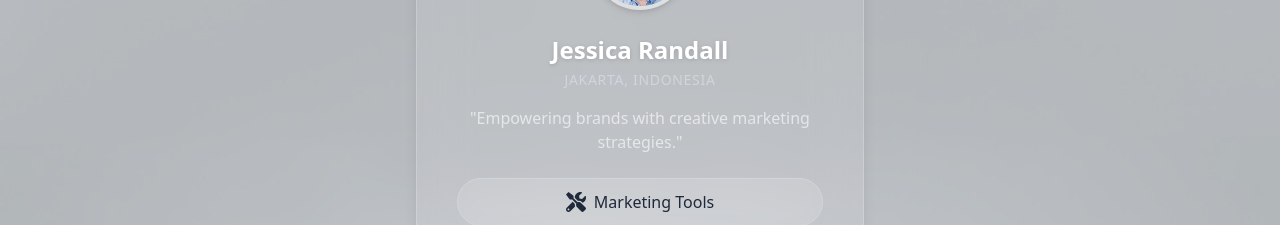
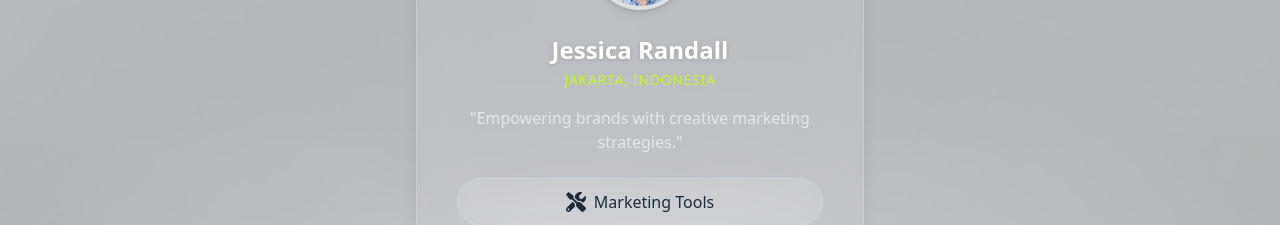
Before and after one commit to anggaihza/personal-link-in-bio, a React (Vite) app: page /london in a window 1280 px wide. Shown: the part 202-427 px from the top of the page. Built offline with nearby package versions, Linux system fonts and the light colour scheme.

Commit message:
change text color

```diff
--- a/src/pages/LondonTemplateUI.jsx
+++ b/src/pages/LondonTemplateUI.jsx
@@ -53,7 +53,7 @@ const LondonTemplateUI = () => {
           <h1 className="text-2xl font-bold text-white drop-shadow-sm">
             Jessica Randall
           </h1>
-          <p className="mt-1 text-sm text-gray-300 uppercase tracking-wider">
+          <p className="mt-1 text-sm text-[#c5f82b] uppercase tracking-wider">
             Jakarta, Indonesia
           </p>
         </div>
```
